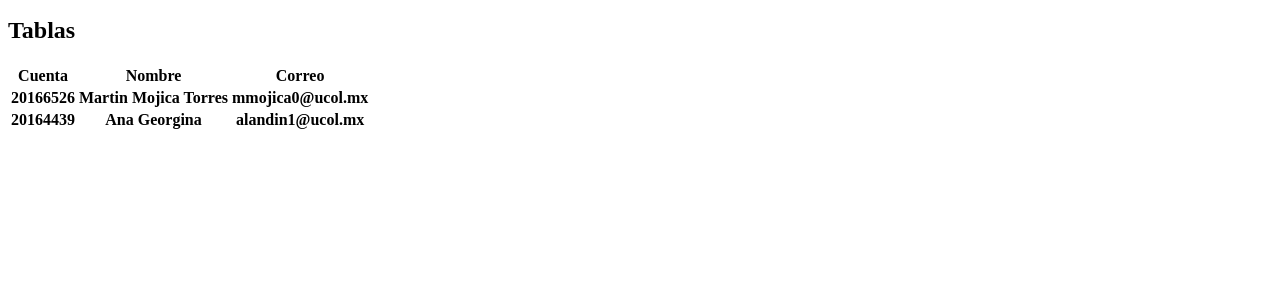
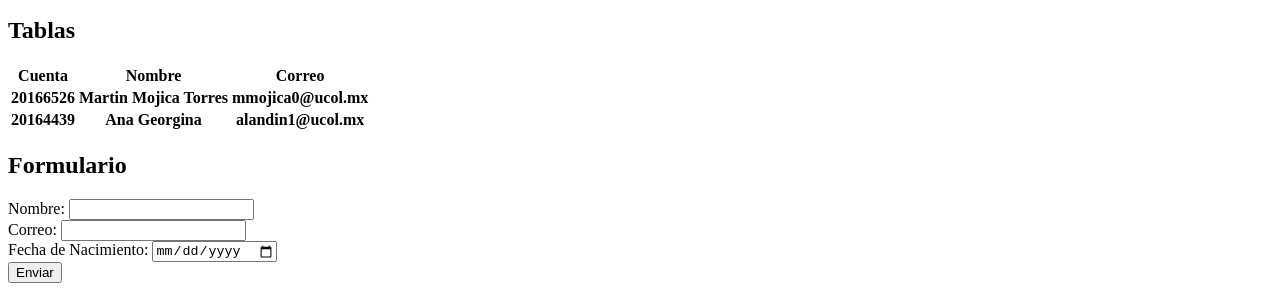
Before and after one commit to martinmt-mx/01-elementos-html, a plain HTML site: page index.html in a window 1280 px wide. Shown: the part 492-800 px from the top of the page. Drawn offline with Linux system fonts and the light colour scheme.

Commit message:
Agregar Formularios

```diff
--- a/index.html
+++ b/index.html
@@ -45,5 +45,23 @@
         </tr>
 
     </table>
+    <h2>Formulario</h2>
+    <form>
+        <div>
+            <label for="nombre">Nombre: </label>
+            <input type="text" id="nombre" />
+        </div>
+        <div>
+            <label for="email">Correo: </label>
+            <input type="email" id="email" />
+        </div>
+        <div>
+            <label for="BDate">Fecha de Nacimiento: </label>
+            <input type="date" id="BDate" />
+        </div>
+        <div>
+            <button type="submit">Enviar</button>
+        </div>
+    </form>
 </body>
 </html>
```
